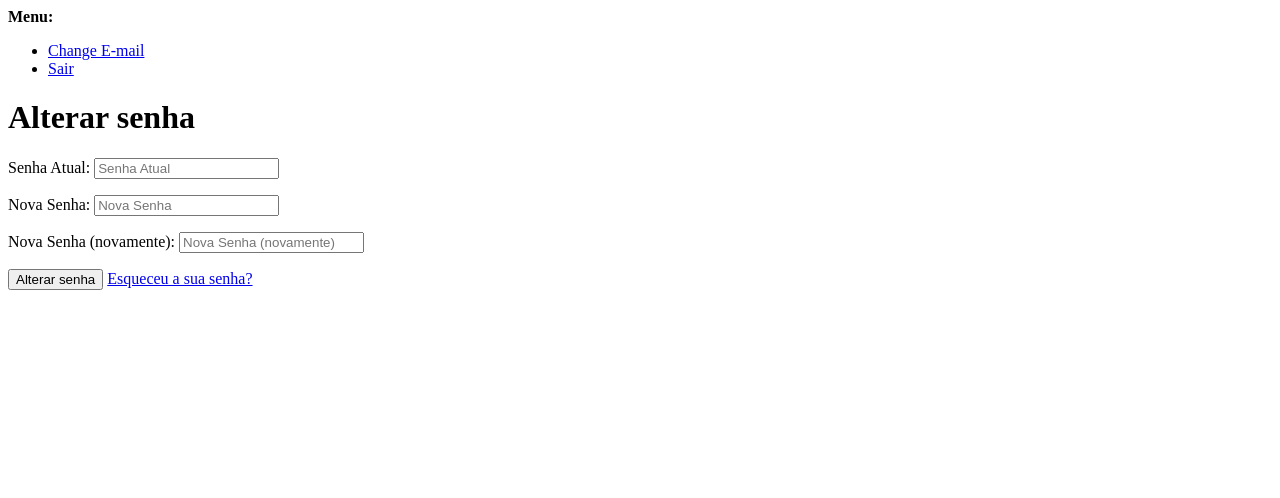
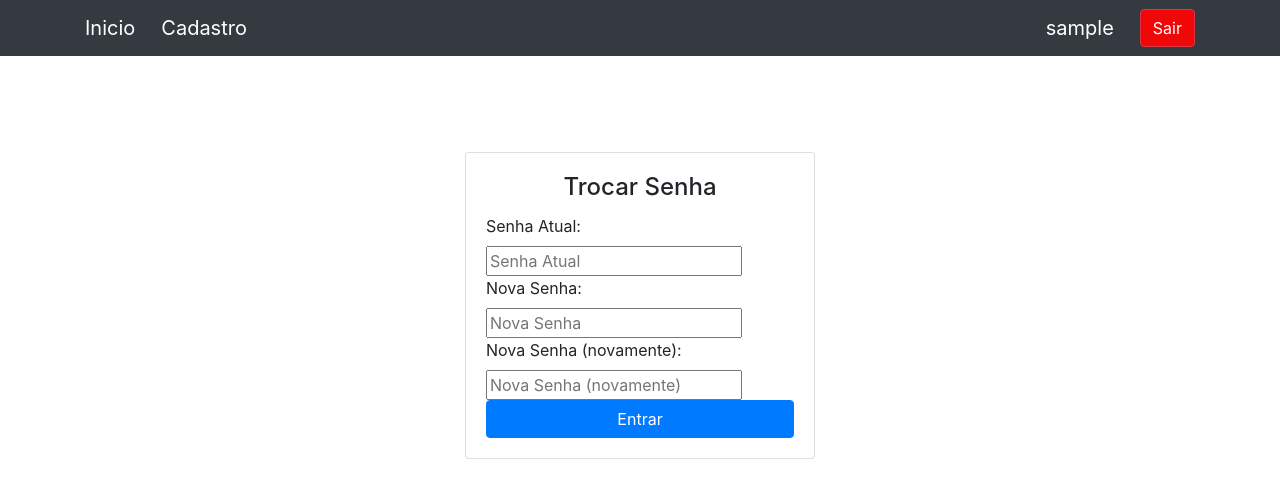
Before and after one commit to brenodocarmo/projeto_ufra, a Django app: a page that uses controleprojeto/urls.py in a window 1280 px wide. Shown: the top 498 px of the page. Run offline with Django 4.2, Linux system fonts and the light colour scheme; the visitor is signed in with stand-in values (Sample User, id 1); some libraries are stand-ins or nearby versions.

Commit message:
Conf de e-mail

```diff
--- a/controleprojeto/urls.py
+++ b/controleprojeto/urls.py
@@ -14,8 +14,3 @@ urlpatterns = [
     # Django Admin
     path('admin/', admin.site.urls),
 ]
-
-
-# path('accounts/', include('accounts.urls')),
-# #path('accounts/', include('django.contrib.auth.urls')),
-# path('usuarios/', include('usuarios.urls')),
--- /dev/null
+++ b/templates/account/password_change.html
@@ -0,0 +1,35 @@
+{% extends 'base.html' %}
+{% load bootstrap %}
+{% block titulo %}Trocar Senha{% endblock %}
+
+{% block titulo_nav %}  Inicio {% endblock %}
+
+{% block contend %}
+<style>
+  .auth-card {
+    margin-bottom: 30px;
+  }
+</style>
+<div class="row">
+    <div  class="col-md-4 offset-md-4">
+      <br>
+      <br>
+      <br>
+      <br>
+      <div class="card  auth-card">
+        <div class="card-body">
+          <h4 class="card-title text-center">Trocar Senha</h4>
+          <form method="POST">
+            {% csrf_token %}
+            <input type="hidden" name="next", value="{{ next }}">
+            {{form|bootstrap}}
+            <button type="submit" class="btn btn-primary btn-block">Entrar</button>
+          </form>
+        </div>
+      </div>
+    </div>
+
+</div>
+
+
+{% endblock %}
--- a/templates/base.html
+++ b/templates/base.html
@@ -89,11 +89,15 @@
       {% block sair %}
       <div class="justify-content-end navbar-collapse collapse" id="navbarNav">
         {% if user.is_authenticated %}
-        <ul class="navbar-brand">
-          Logado como: {% user_display user %}
-      </ul>
+          <div class="menu-drop">
+            <button type="button" name="drop"> {% user_display user %}</button>
+            <div class="drop-content">
+              <a href="{% url 'account_change_password' %}">Senha</a>
+              <a href="{% url 'account_email' %}">E-mail</a>
+            </div>
+          </div>
       <ul class="navbar-nav">
-        <a class="nav-link btn text-white my-2 px-5 me-2 fw-bold" href="{% url 'account_logout' %}" style="background-color: rgb(240, 7, 7);">Sair</a>
+        <a class="btn btn-danger" href="{% url 'account_logout' %}" style="background-color: rgb(240, 7, 7);">Sair</a>
       </ul>
         {% else %}
         <div class="row mx-md-n15">
```
Also changed, not shown: controleprojeto/settings/base.py (+13 -0 lines), controleprojeto/static/icons/editar-color.png (deleted).
